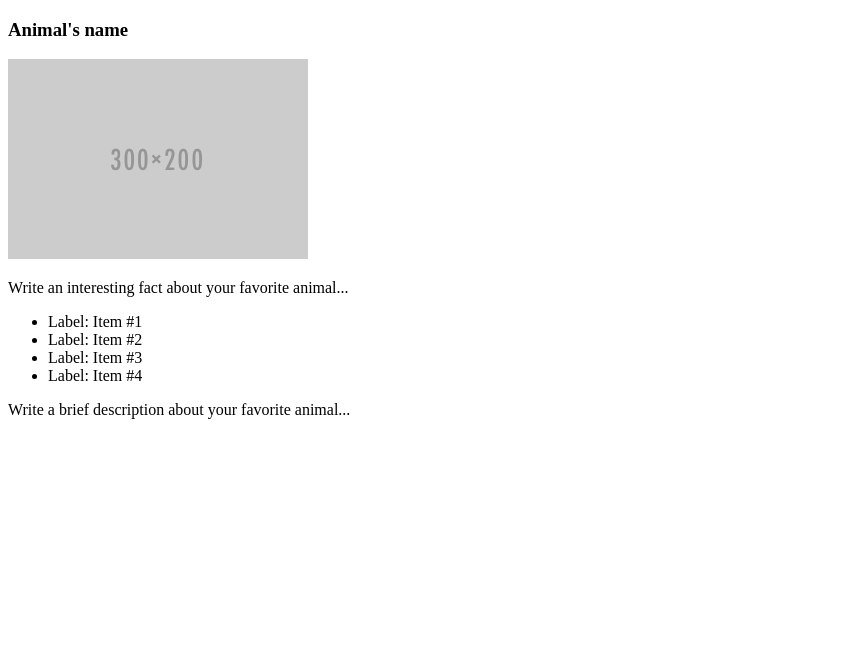
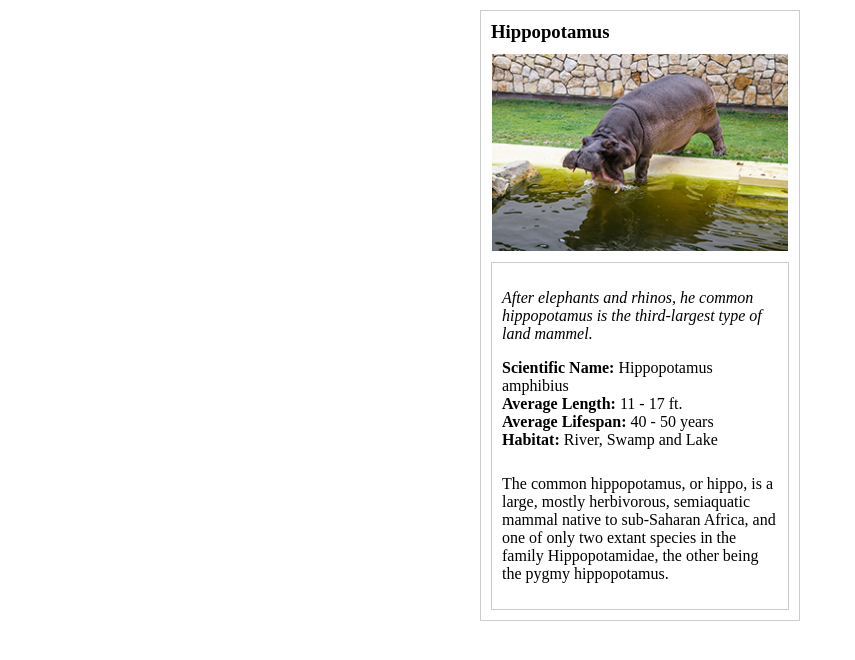
Before and after one commit to tyler-vs/gwg-fewd-animal-trading-card, a website: page card.html in a window 1280 px wide. Shown: the whole page, without its empty margins (0-855 px from the left). Drawn offline with Linux system fonts and the light colour scheme.

Commit message:
feat: Add HTML changes and apply layer of CSS
- Add class names to HTML markup (with BEM naming)
- Add reset styles and initial round of project style rules

```diff
--- a/card.html
+++ b/card.html
@@ -3,25 +3,26 @@
 <head>
 	<meta charset="utf-8">
 	<title>Animal Trading Cards</title>
+	<link rel="stylesheet" href="styles.css">
 </head>
 <body>
-	<div>
+	<div class="card">
 		<!-- your favorite animal's name goes here -->
-		<h3>Animal's name</h3>
+		<h3 class="card__name">Hippopotamus</h3>
 		<!-- your favorite animal's image goes here -->
-		<img src="placeholder.png" alt="name-of-your-animal">
-		<div>
+		<img class="card__image" src="hippo.jpg" alt="Hippopotamus" width="300">
+		<div class="card__details">
 			<!-- your favorite animal's interesting fact goes here -->
-			<p>Write an interesting fact about your favorite animal...</p>
+			<p>After elephants and rhinos, he common hippopotamus is the third-largest type of land mammel.</p>
 			<ul>
 				<!-- your favorite animal's list items go here -->
-				<li><span>Label</span>: Item #1</li>
-				<li><span>Label</span>: Item #2</li>
-				<li><span>Label</span>: Item #3</li>
-				<li><span>Label</span>: Item #4</li>
+				<li><span>Scientific Name:</span> Hippopotamus amphibius</li>
+				<li><span>Average Length:</span> 11 - 17 ft.</li>
+				<li><span>Average Lifespan:</span> 40 - 50 years</li>
+				<li><span>Habitat:</span> River, Swamp and Lake</li>
 			</ul>
 			<!-- your favorite animal's description goes here -->
-			<p>Write a brief description about your favorite animal...</p>
+			<p>The common hippopotamus, or hippo, is a large, mostly herbivorous, semiaquatic mammal native to sub-Saharan Africa, and one of only two extant species in the family Hippopotamidae, the other being the pygmy hippopotamus.</p>
 		</div>
 	</div>
 </body>
--- a/styles.css
+++ b/styles.css
@@ -1 +1,102 @@
 /* add your CSS here */
+
+
+/* RESETS
+-------------------------------------------------------- */
+
+/*box sizing*/
+html {
+  box-sizing: border-box;
+}
+
+*, *:before, *:after {
+  box-sizing: inherit;
+}
+
+/*
+  1. reset padding and magin on body
+  2. use flexbox to center
+*/
+body {
+  padding: 0; /*1.*/
+  margin: 0;  /*1.*/
+
+  display: flex;  /*2.*/
+  flex-direction: row;  /*2.*/
+  justify-content: space-around;  /*2.*/
+}
+
+ul {
+  list-style-type: none;
+  margin-left: 0;
+  padding-left: 0;
+  padding-bottom: 10px;
+  list-style: none;
+}
+
+/*Give card a fixed width*/
+.card {
+  width: 320px;
+  margin: 10px;
+  padding: 10px;
+  border: 1px solid #ccc;
+}
+
+/*card image is 300px wide or set to 300px*/
+.card__image {
+  width: 300px;
+  max-width: 100%;
+  height: auto;
+  display: block;
+  margin-left: auto;
+  margin-right: auto;
+  overflow: hidden;
+  border: 1px solid transparent;
+}
+
+/* INSTRUCTIONS
+-------------------------------------------------------- */
+
+/* 00. italicized text for the animal's interesting fact*/
+
+.card__details p:first-of-type {
+  font-style: italic;
+}
+
+/* 01. bolded labels for the animal's list items (e.g. 'Habitat')*/
+
+.card__details ul span {
+  font-weight: bold;
+}
+
+/* 02. no dots for the animal's list items*/
+
+
+/* 03. border around the animal's name, image, and information*/
+
+.card__name,
+.card__image, {
+  border: 1px solid transparent;
+}
+.card__details {
+  border: 1px solid #ccc;
+}
+
+
+/* 04. border around the animal's information*/
+
+/*see above*/
+
+/* 05. spacing between the animal's name, image, and information*/
+
+.card__name {
+  margin: 0;
+  padding-bottom: 10px;
+}
+.card__image {
+  margin: 0;
+  padding-bottom: 10px;
+}
+.card__details {
+  padding: 10px;
+}
```
